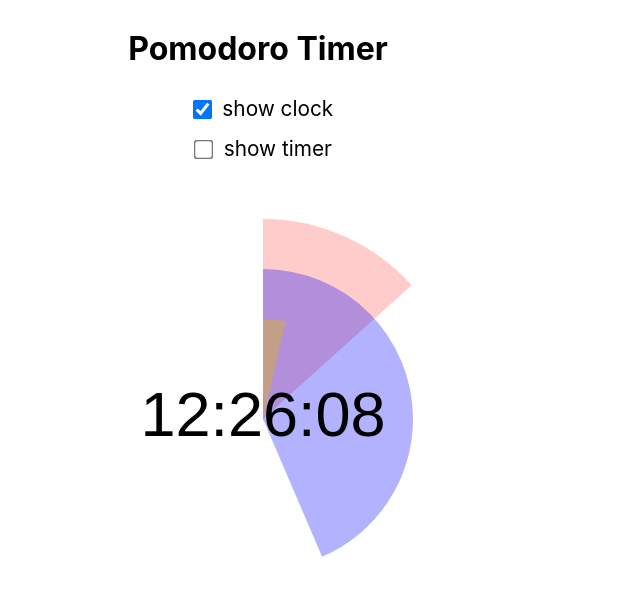
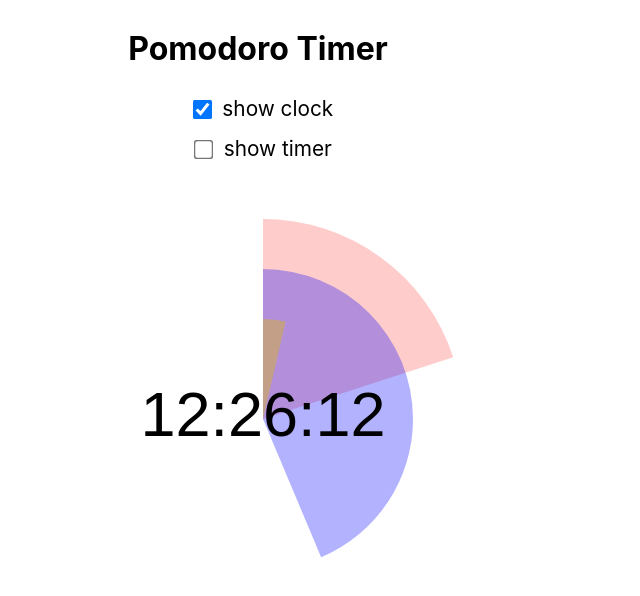
Before and after one commit to b-lukaszuk/pomodoro_timer, a React (Create React App) app in the folder my-app/: page / in a window 1280 px wide. Shown: the top 596 px of the page, without its empty margins (0-640 px from the left). Built offline with nearby package versions, Linux system fonts and the light colour scheme.

Commit message:
kosmetyka

```diff
--- a/my-app/src/App.tsx
+++ b/my-app/src/App.tsx
@@ -14,7 +14,7 @@ const App: React.FC = (): ReactElement<HTMLElement> => {
     // clock
     // js is (pseudo)asynchronous, since e.g. drawing operations are blocking
     // the main thread a bit, so correction is in order
-    const delayMs: number = 983; // for now it is hardcoded
+    const delayMs: number = 990; // for now it is hardcoded
     const [hrs, setHrs]: [number, Function] = useState(getCurTime().hrs);
     const [mins, setMins]: [number, Function] = useState(getCurTime().mins);
     const [secs, setSecs]: [number, Function] = useState(getCurTime().secs);
@@ -84,11 +84,11 @@ const App: React.FC = (): ReactElement<HTMLElement> => {
             }
         }
 
-        let timerId1 = setTimeout(() => {
+        let timerId1: NodeJS.Timeout = setInterval(() => {
             updateTime();
         }, delayMs);
         return () => {
-            clearTimeout(timerId1);
+            clearInterval(timerId1);
         }
     }, [hrs, mins, secs, secsLeft, isTimerOn]);
 
@@ -99,7 +99,7 @@ const App: React.FC = (): ReactElement<HTMLElement> => {
             (timerSecsStart !== 0) && (secsLeft === 0)) {
             soundToPlay.play();
         }
-        const timerId2 = setTimeout(() => {
+        const timerId2: NodeJS.Timeout = setTimeout(() => {
             soundToPlay.pause();
         }, 3000);
         return () => clearTimeout(timerId2);
```
